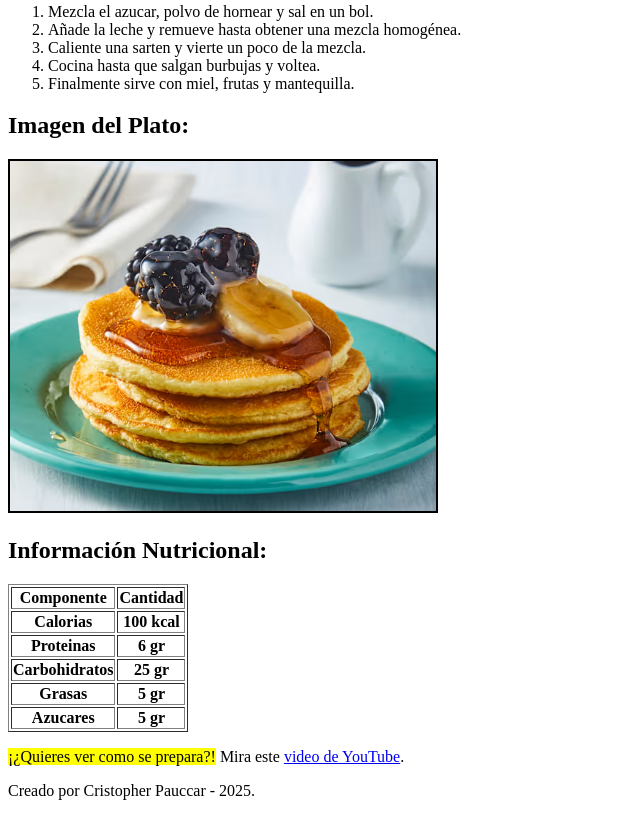
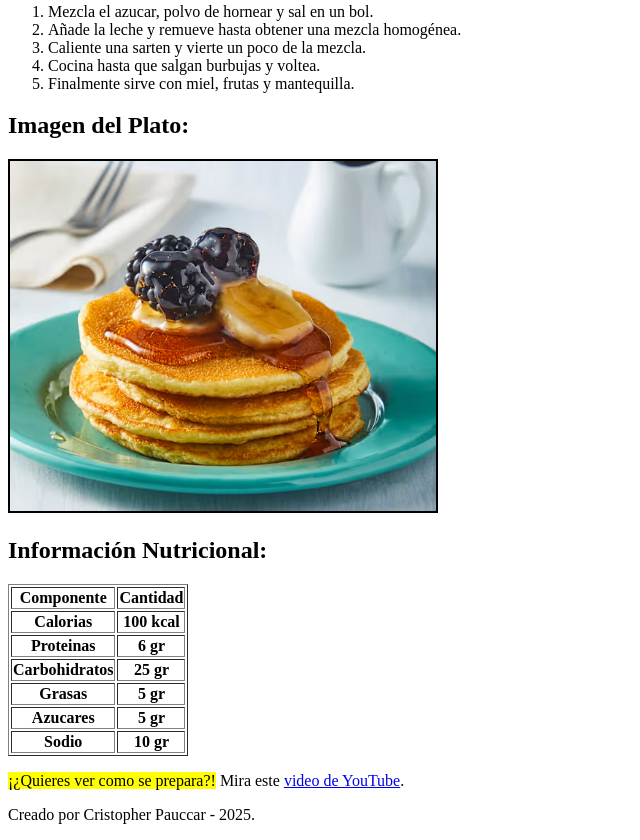
Before and after one commit to Cristopher-05/receta-panqueques, a plain HTML site: page index.html in a window 1280 px wide. Shown: the part 355-1195 px from the top of the page, without its empty margins (0-640 px from the left). Before the commit the page ends 1171 px from the top, so only its background shows below. Drawn offline with Linux system fonts and the light colour scheme.

Commit message:
Update index.html

```diff
--- a/index.html
+++ b/index.html
@@ -59,6 +59,10 @@
             <th>Azucares</th>
             <th>5 gr</th>
         </tr>
+        <tr>
+            <th>Sodio</th>
+            <th>10 gr</th>
+        </tr>
     </table>
 
     <p><mark>¡¿Quieres ver como se prepara?!</mark> Mira este <a href="https://youtu.be/P7ykEUn91io?si=OXE1VadZlx9sA5ew">video de YouTube</a>.</p>
```
